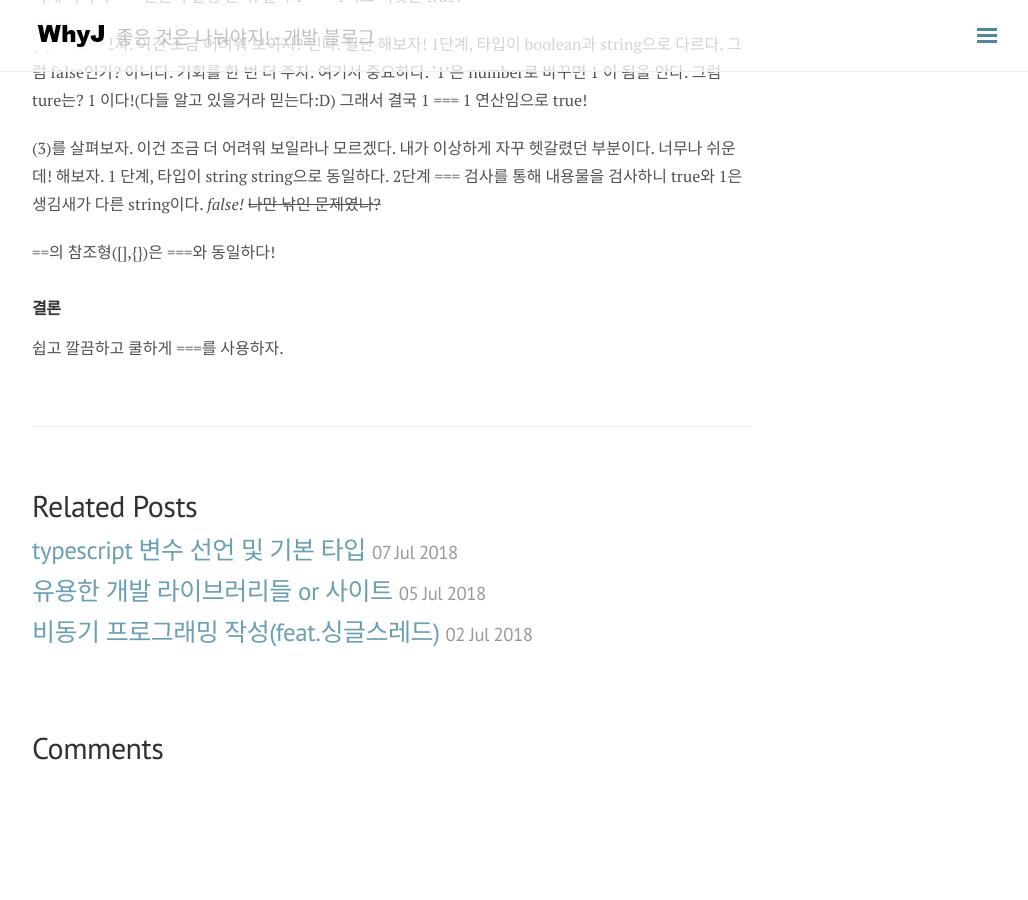
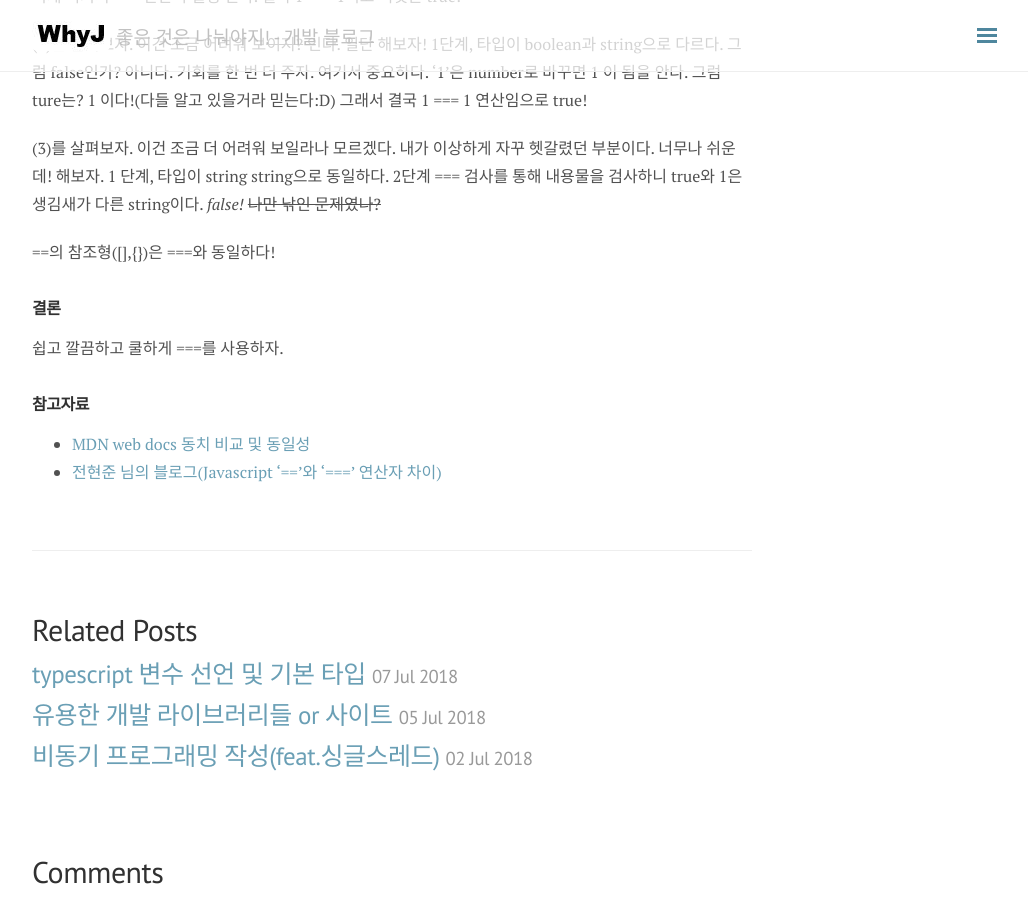
Before and after one commit to wooooooak/wooooooak.github.io, a Jekyll site: the page built from _posts/2018-07-06-javascript의 == vs ==.md, in a window 1280 px wide and 900 px high, scrolled down 2040 px. Shown: the whole window, without its empty margins (248-1276 px from the left). Built offline with Jekyll 4.4.1, drawn with Linux system fonts in a browser that asks for light colours; nearby versions of some CDN libraries; comment, search, counter and statistics services are not loaded; before the commit the page ends 2816 px from its top, so only the background shows below that.

Commit message:
update post

```diff
--- a/_posts/2018-07-06-javascript의 == vs ==.md
+++ b/_posts/2018-07-06-javascript의 == vs ==.md
@@ -56,3 +56,7 @@ console.log(a == b) // true
 
 ### 결론
 쉽고 깔끔하고 쿨하게 ===를 사용하자.
+
+### 참고자료
+* [MDN web docs 동치 비교 및 동일성](https://developer.mozilla.org/ko/docs/Web/JavaScript/Equality_comparisons_and_sameness)
+* [전현준 님의 블로그(Javascript '=='와 '===' 연산자 차이)](http://guswnsxodlf.github.io/javascript-equal-operator)
```
